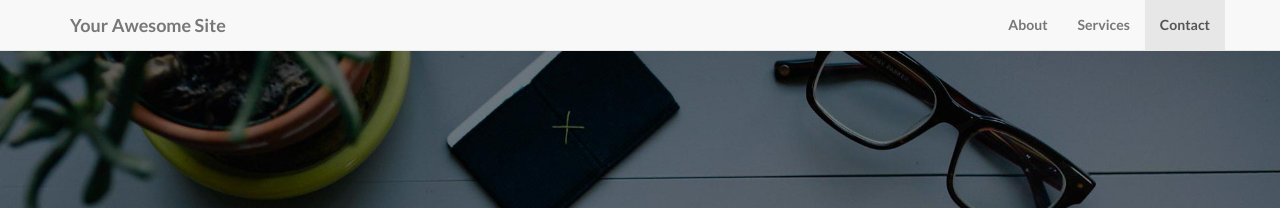
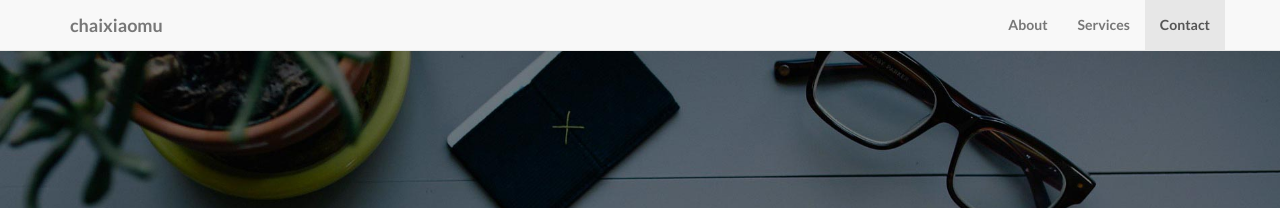
Before and after one commit to chaixiaomu/chaixiaomu.github.com, a Jekyll site: the page built from index.html, in a window 1280 px wide. Shown: the top 208 px of the page. Built offline with Jekyll 4.4.1, drawn with Linux system fonts in a browser that asks for light colours.

Commit message:
Initial commit

```diff
--- a/_config.yml
+++ b/_config.yml
@@ -2,10 +2,10 @@
 #      Main Configs       #
 # ----------------------- #
 
-url: http://yoursite.com
-title: Your Awesome Site
-email: your-email@domain.com
-author: Your Name
+url: https://chaixiaomu.github.io/
+title: chaixiaomu
+email: 1286484486@qq.com
+author: chaixiaomu
 description: > # "Write an awesome description for your new site here.
   You can edit this line in _config.yml. It will appear in your document
   head meta (for Google search results) and in your feed.xml site
```
